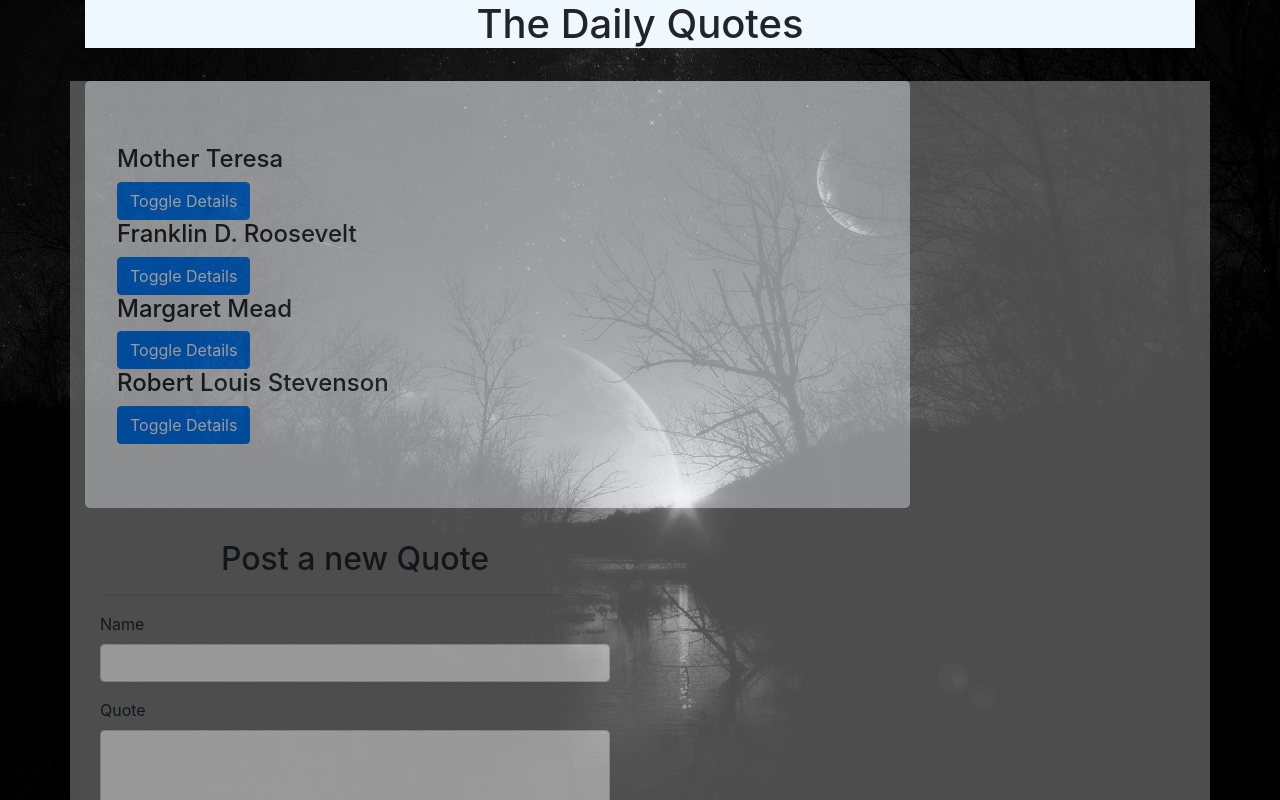
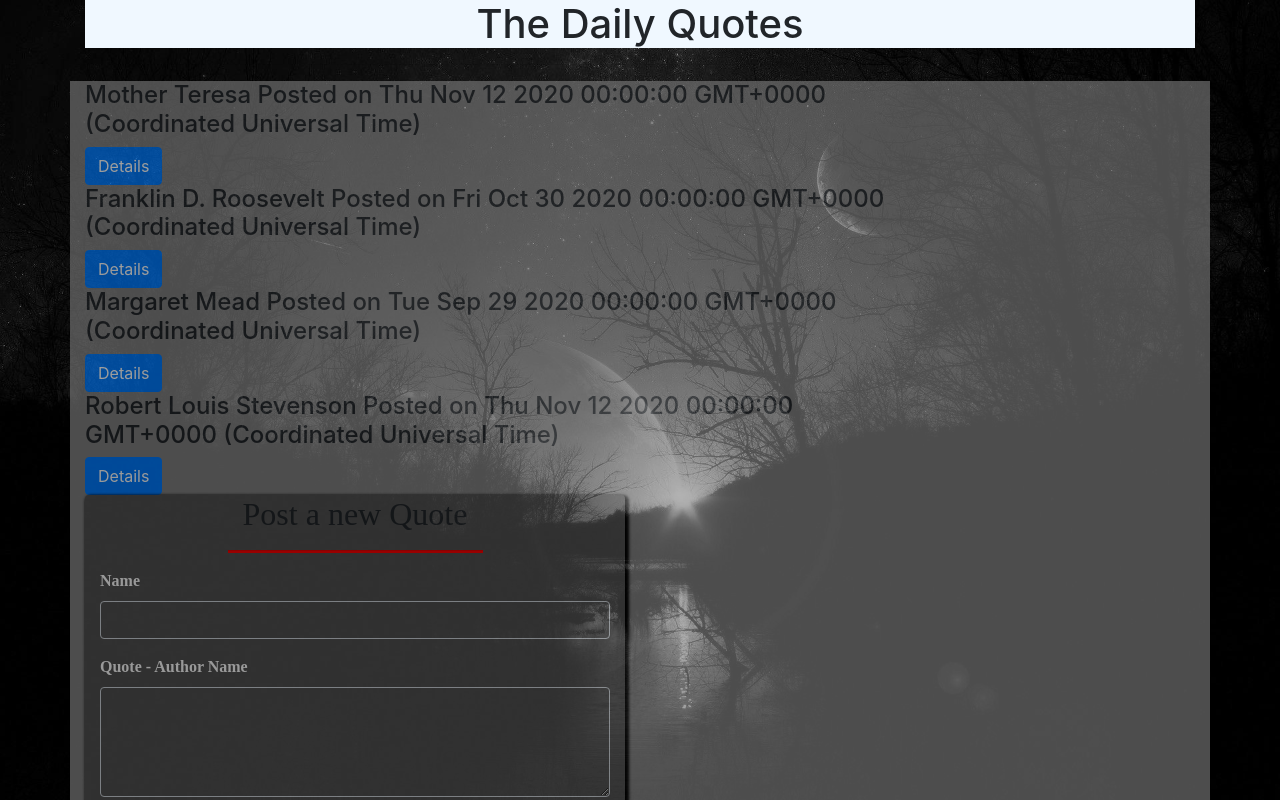
Before and after one commit to FredAtei/Quotes, an Angular app: page / in a window 1280 px wide. Shown: the top 800 px of the page. Built offline with nearby package versions, Linux system fonts and the light colour scheme.

Commit message:
add final changes

```diff
--- a/src/app/quote-detail/quote-detail.component.html
+++ b/src/app/quote-detail/quote-detail.component.html
@@ -1,3 +1,5 @@
 <p>{{quote.description}}</p>
-<p></p>
+<p>This quote was submitted {{quote.completeDate|countUp}} days ago.</p>
 <button (click)='quoteDelete(true)'>Delete Quote</button>
+<p> Likes : {{quote.upVote}}</p>
+<p> Dislikes : {{quote.downVote}}</p>
--- a/src/app/quote-form/quote-form.component.css
+++ b/src/app/quote-form/quote-form.component.css
@@ -0,0 +1,27 @@
+.form-control{
+  color: white;
+  background: transparent;
+  font-weight: 570;
+}
+label{
+  color: white;
+  font-weight: 600;
+}
+hr{
+  width: 50%;
+  height: 2px;
+  background-color: red;
+}
+.heading{
+  color: white;
+  text-align: center;
+  padding-top: 2%;
+}
+.container-fluid{
+  background-color: rgba(0, 0, 0, 0.374);
+  border-radius: 4px;
+  padding-bottom: 5%;
+  box-shadow: 2px 2px 3px 2px black;
+  font-family: 'Architects Daughter', cursive;
+  margin-bottom: 5%;
+}
--- a/src/app/quote-form/quote-form.component.html
+++ b/src/app/quote-form/quote-form.component.html
@@ -13,7 +13,7 @@
     </div>
     <div class="form-group">
 
-      <label for="description">Quote</label>
+      <label for="description">Quote - Author Name</label>
       <textarea class="form-control" id="description" rows="4" [(ngModel)]="newQuote.description" name="description"
         #description="ngModel" required></textarea>
       <div [hidden]="description.valid || description.pristine" class="alert alert-danger">
--- a/src/app/quote-form/quote-form.component.ts
+++ b/src/app/quote-form/quote-form.component.ts
@@ -11,7 +11,7 @@ export class QuoteFormComponent implements OnInit {
   newQuote = new Quote(0, "", "", new Date());
   @Output() addQuote = new EventEmitter<Quote>();
 
-  submitQuote(){
+  submitQuote() {
     this.addQuote.emit(this.newQuote);
   }
   constructor() { }
--- a/src/app/quote.ts
+++ b/src/app/quote.ts
@@ -1,8 +1,12 @@
 export class Quote {
   public showDescription: boolean;
+  public upVote: number
+  public downVote: number
   datePosted: string | number | Date;
   showInfo: boolean;
   constructor(public id: number, public name: string, public description: string, public completeDate: Date) {
     this.showDescription = false;
+    this.downVote = 0
+    this.upVote = 0
   }
 }
--- a/src/app/quote/quote.component.html
+++ b/src/app/quote/quote.component.html
@@ -4,16 +4,19 @@
 
   <div class="row">
     <div class="col-md-9">
-      <div class="jumbotron">
-        <div *ngFor='let quote of quotes;let i = index'>
-          <div>
-            <h4 id={{i}} appStrikethrough>{{quote.name}}</h4>
-            <button (click)='toggleDetails(i)' class="btn btn-primary">Toggle Details</button>
-          </div>
+      <div *ngFor='let quote of quotes;let i = index'>
+        <div>
+          <h4 id={{i}} appStrikethrough>{{quote.name}} Posted on {{quote.completeDate}}</h4>
+          <button (click)='toggleDetails(i)' class="btn btn-primary">Details</button>
+          <app-quote-detail *ngIf='quote.showDescription' [quote]='quote'></app-quote-detail>
+        </div>
 
-          <div *ngIf='quote.showDescription'>
-            <app-quote-detail [quote]='quote' (isComplete)='deleteQuote($event,i)'></app-quote-detail>
-          </div>
+        <div *ngIf='quote.showDescription'>
+          <app-quote-detail [quote]='quote' (isComplete)='deleteQuote($event,i)'></app-quote-detail>
+          <h4 *ngIf='quote === highestUpVote()' appHighlight>{{quote.quote}}</h4>
+          <button (click)='addUpVote(i)' class="btn btn-success">Like</button>
+
+          <button (click)='addDownVote(i)' class="btn btn-danger">Dislike</button>
         </div>
       </div>
     </div>
--- a/src/app/quote/quote.component.ts
+++ b/src/app/quote/quote.component.ts
@@ -9,10 +9,10 @@ import { Quote } from '../quote';
 export class QuoteComponent implements OnInit {
 
   quotes: Quote[] = [
-    new Quote(1, 'Mother Teresa', 'Spread love everywhere you go. Let no one ever come to you without leaving happier', new Date()),
-    new Quote(2, 'Franklin D. Roosevelt', 'When you reach the end of your rope, tie a knot in it and hang on.', new Date()),
-    new Quote(3, 'Margaret Mead', 'Always remember that you are absolutely unique. Just like everyone else.', new Date()),
-    new Quote(4, 'Robert Louis Stevenson', 'Dont judge each day by the harvest you reap but by the seeds that you plant.', new Date()),
+    new Quote(1, 'Mother Teresa', 'Spread love everywhere you go. Let no one ever come to you without leaving happier', new Date(2020, 10, 12)),
+    new Quote(2, 'Franklin D. Roosevelt', 'When you reach the end of your rope, tie a knot in it and hang on.', new Date(2020, 9, 30)),
+    new Quote(3, 'Margaret Mead', 'Always remember that you are absolutely unique. Just like everyone else.', new Date(2020, 8, 29)),
+    new Quote(4, 'Robert Louis Stevenson', 'Dont judge each day by the harvest you reap but by the seeds that you plant.', new Date(2020, 10, 12)),
   ]
 
   deleteQuote(isComplete, index) {
@@ -42,6 +42,22 @@ export class QuoteComponent implements OnInit {
     this.quotes.push(quote)
   }
 
+  addUpVote(index) {
+    this.quotes[index].upVote++;
+  }
+  addDownVote(index) {
+    this.quotes[index].downVote++;
+  }
+  highestUpVote() {
+    let highestUpVoteQuote = this.quotes[0];
+    for (let i = 1; i < this.quotes.length; i++) {
+      if (this.quotes[i].upVote > highestUpVoteQuote.upVote) {
+        highestUpVoteQuote = this.quotes[i]
+      }
+    }
+    return highestUpVoteQuote
+  }
+
   constructor() { }
 
   ngOnInit() {
```
Also changed, not shown: 2 other files (tests, documents, lock files or other folders).
